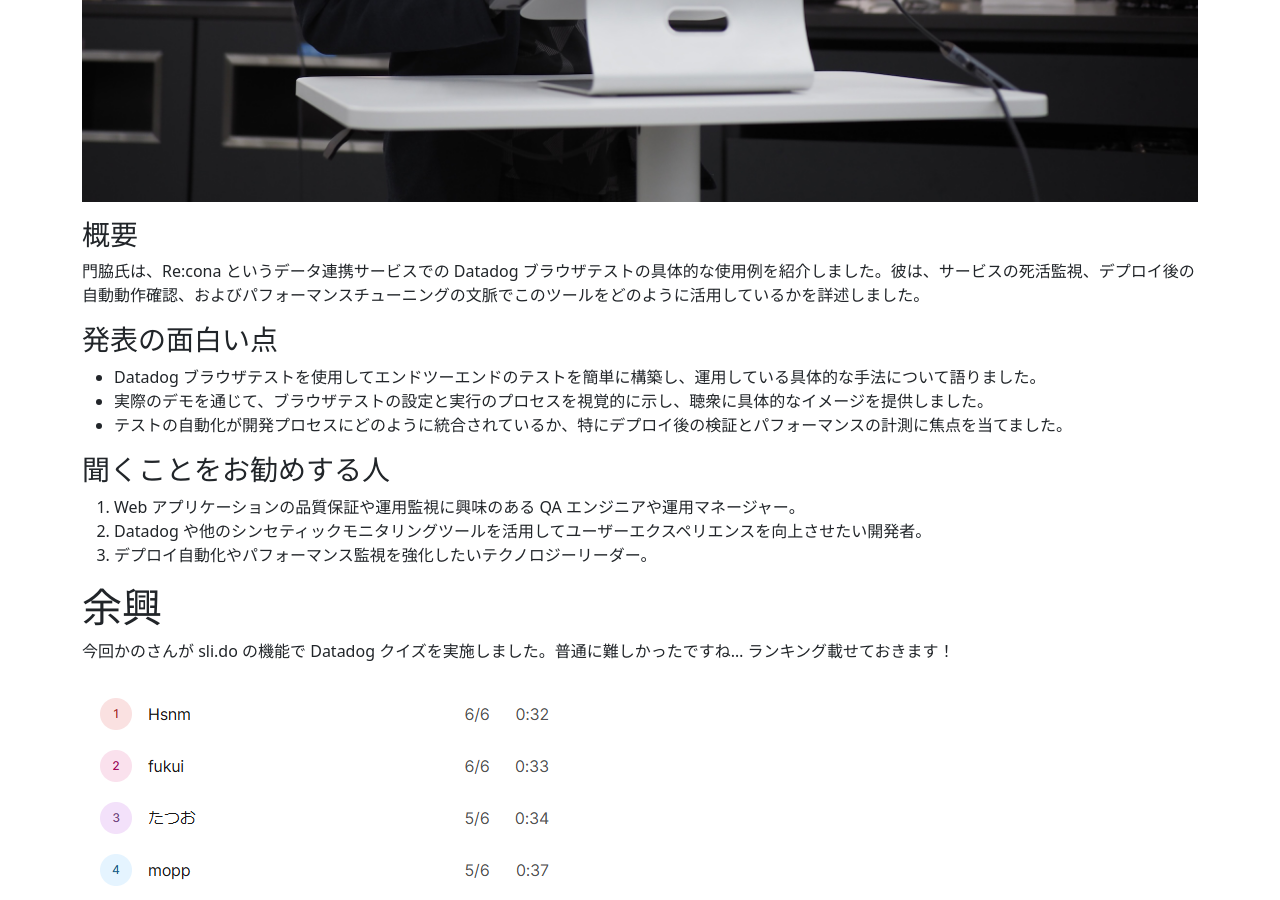
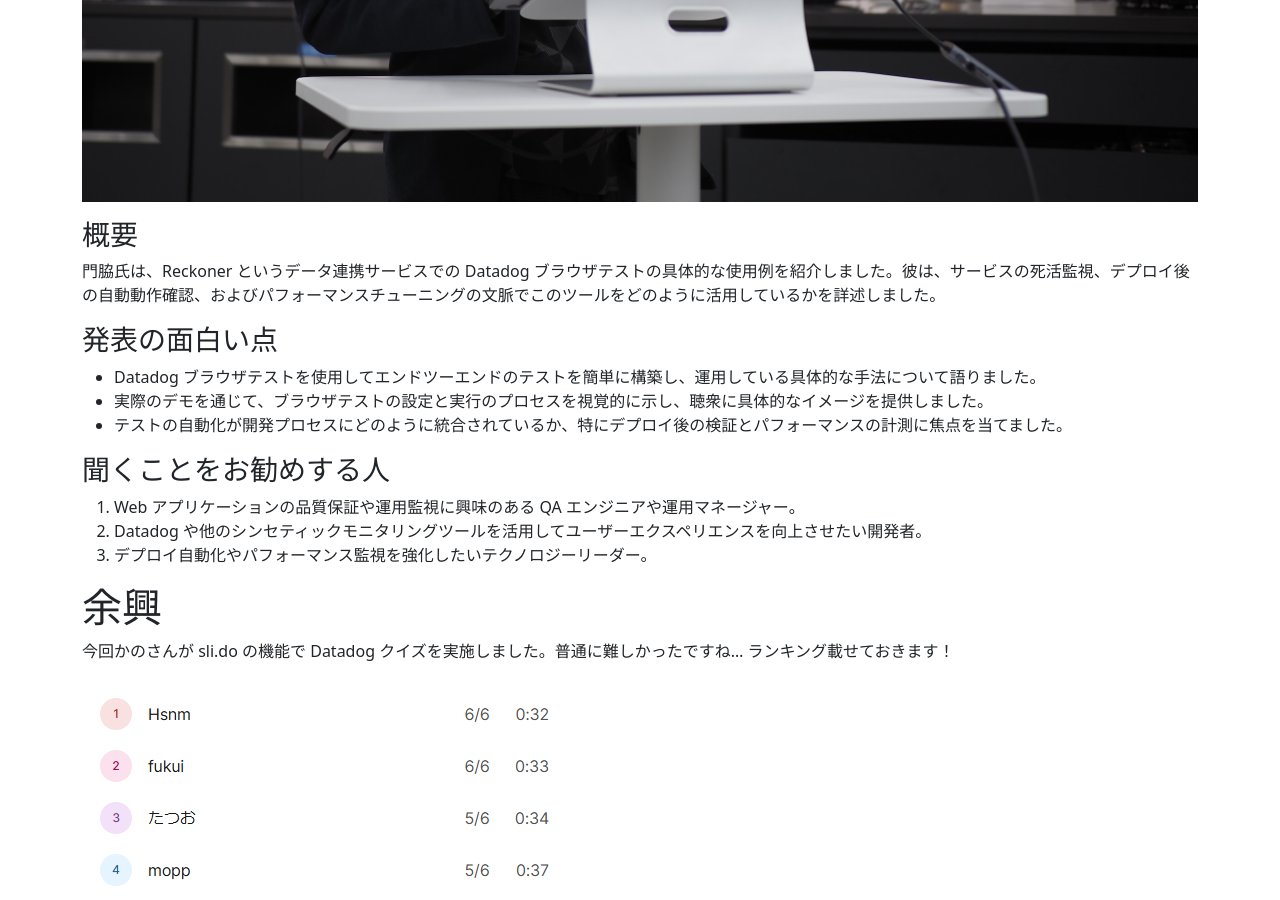
Before and after one commit to jdd-ug/jdd-ug.github.io, a Jekyll site: the page built from _posts/2024-11-20-jssug6.md, in a window 1280 px wide and 900 px high, scrolled down 11155 px. Built offline with Jekyll 4.4.1, drawn with Linux system fonts in a browser that asks for light colours; a script that is not in the unit is left out; comment, search, counter and statistics services are not loaded.

Commit message:
Fix Reckoner

```diff
--- a/_posts/2024-11-20-jssug6.md
+++ b/_posts/2024-11-20-jssug6.md
@@ -152,7 +152,7 @@
 
 ### 概要
 
-門脇氏は、Re:cona というデータ連携サービスでの Datadog ブラウザテストの具体的な使用例を紹介しました。彼は、サービスの死活監視、デプロイ後の自動動作確認、およびパフォーマンスチューニングの文脈でこのツールをどのように活用しているかを詳述しました。
+門脇氏は、Reckoner というデータ連携サービスでの Datadog ブラウザテストの具体的な使用例を紹介しました。彼は、サービスの死活監視、デプロイ後の自動動作確認、およびパフォーマンスチューニングの文脈でこのツールをどのように活用しているかを詳述しました。
 
 ### 発表の面白い点
 
```
